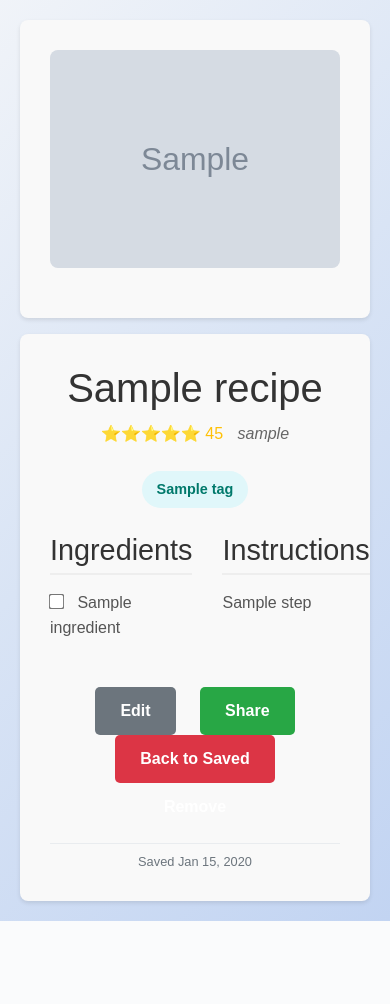
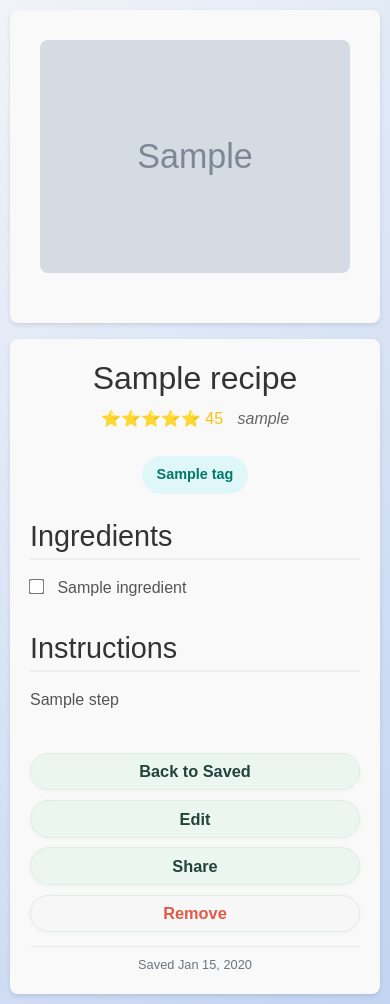
Before and after one commit to jlzlt/PantryPal, a Django app: template recipes/templates/recipes/recipe_details.html in a window 390 px wide. Shown: the part 96-1100 px from the top of the page. Before the commit the page ends 1017 px from the top, so only its background shows below. Run offline with Django 5.2, Linux system fonts and the light colour scheme; tables that the repository leaves empty hold one stand-in row (values such as "Sample post"); the template is opened without the code that fills it: values that come from a table or form of the project are taken from there, most other values are stand-ins (such as "Sample title", 1, 10 or a date in 2020); grey boxes marked "Sample" are stand-in pictures; data that the repository does not hold is empty.

Commit message:
Fixed recipe details responsiveness on different screen sizes.

```diff
--- a/recipes/static/recipes/recipe_details.css
+++ b/recipes/static/recipes/recipe_details.css
@@ -5,10 +5,12 @@
   align-items: center;
   padding: 20px;
   font-family: Arial, sans-serif;
+  width: 100%;
+  max-width: 100%;
+  overflow-x: hidden;
 }
 
 /* Image */
-
 .image-container {
   width: 100%;
   max-width: 800px;
@@ -16,6 +18,7 @@
   padding: 30px;
   border-radius: 8px;
   box-shadow: 0 2px 4px rgba(0, 0, 0, 0.1);
+  margin-bottom: 20px;
 }
 
 .recipe-details-image {
@@ -26,7 +29,6 @@
   margin-bottom: 20px;
   display: block;
   object-fit: cover;
-  display: block;
   margin-left: auto;
   margin-right: auto;
 }
@@ -39,6 +41,10 @@
   padding: 30px;
   border-radius: 8px;
   box-shadow: 0 2px 4px rgba(0, 0, 0, 0.1);
+  overflow-wrap: break-word;
+  word-wrap: break-word;
+  word-break: break-word;
+  hyphens: auto;
 }
 
 /* Title */
@@ -47,6 +53,9 @@
   color: #333;
   margin-bottom: 10px;
   text-align: center;
+  word-wrap: break-word;
+  overflow-wrap: break-word;
+  max-width: 100%;
 }
 
 /* Meta */
@@ -54,6 +63,7 @@
   text-align: center;
   margin-bottom: 20px;
   color: #666;
+  word-wrap: break-word;
 }
 
 .rating {
@@ -69,6 +79,10 @@
 .recipe-tags {
   text-align: center;
   margin-bottom: 20px;
+  display: flex;
+  flex-wrap: wrap;
+  gap: 8px;
+  justify-content: center;
 }
 
 .tag {
@@ -80,19 +94,27 @@
   margin: 5px;
   font-size: 0.9em;
   font-weight: bold;
+  white-space: nowrap;
 }
 
 /* Sections */
 .recipe-sections {
   display: flex;
-  justify-content: space-around;
+  flex-direction: column;
   gap: 30px;
   margin-bottom: 30px;
+}
+
+@media (min-width: 768px) {
+  .recipe-sections {
+    flex-direction: row;
+  }
 }
 
 .ingredients-section,
 .instructions-section {
   flex: 1;
+  min-width: 0; /* Prevents flex items from overflowing */
 }
 
 h2 {
@@ -101,12 +123,14 @@ h2 {
   margin-bottom: 15px;
   border-bottom: 2px solid #eee;
   padding-bottom: 5px;
+  word-wrap: break-word;
 }
 
 .ingredients-list,
 .instructions-list {
   list-style: none;
   padding: 0;
+  margin: 0;
 }
 
 .ingredients-list li,
@@ -114,6 +138,9 @@ h2 {
   margin-bottom: 10px;
   line-height: 1.6;
   color: #555;
+  word-wrap: break-word;
+  overflow-wrap: break-word;
+  padding-right: 10px;
 }
 
 .ingredients-list input[type="checkbox"] {
@@ -125,42 +152,45 @@ h2 {
 .button-group {
   text-align: center;
   margin-top: 20px;
+  display: flex;
+  flex-wrap: wrap;
+  gap: 10px;
+  justify-content: center;
 }
 
-.button-group button {
-  all: unset;
-  display: inline-block;
-  padding: 12px 25px;
-  border-radius: 5px;
-  font-size: 1em;
-  font-weight: bold;
-  color: white;
+/* Button Styles */
+.view-btn,
+.remove-btn {
+  border-radius: 999px;
+  font-weight: 600;
+  font-size: 1.02rem;
+  padding: 0.35rem 1.1rem;
+  background: #eaf6ef;
+  border: 1.5px solid #e0ece6;
+  box-shadow: 0 1px 4px rgba(44, 62, 80, 0.04);
+  transition: all 0.2s;
+  margin-bottom: 0.1rem;
   cursor: pointer;
-  margin: 0 10px;
-  text-align: center;
-  transition: background-color 0.3s ease;
+  color: #23423b;
+  white-space: nowrap;
 }
 
-/* Specific Buttons with increased specificity */
-.button-group button.edit-recipe-button {
-  background-color: #6c757d;
-}
-.button-group button.edit-recipe-button:hover {
-  background-color: #5a6268;
+.view-btn:hover {
+  background: #c6e7d6;
+  box-shadow: 0 2px 8px rgba(44, 62, 80, 0.08);
+  border: 1.5px solid #b2d8c7;
 }
 
-.button-group button.share-button {
-  background-color: #28a745;
-}
-.button-group button.share-button:hover {
-  background-color: #218838;
+.remove-btn {
+  background: #f7f7f7;
+  color: #e05a47;
 }
 
-.button-group button.back-button {
-  background-color: #dc3545;
-}
-.button-group button.back-button:hover {
-  background-color: #c82333;
+.remove-btn:hover {
+  background: #ffeaea;
+  color: #b13a1a;
+  box-shadow: 0 2px 8px rgba(224, 90, 71, 0.08);
+  border: 1.5px solid #f7b731;
 }
 
 .saved-timestamp {
@@ -170,4 +200,72 @@ h2 {
   padding-top: 0.5rem;
   border-top: 1px solid #e9ecef;
   text-align: center;
+  width: 100%;
 }
+
+/* Modal */
+.custom-modal-backdrop {
+  position: fixed;
+  top: 0;
+  left: 0;
+  right: 0;
+  bottom: 0;
+  background: rgba(0, 0, 0, 0.5);
+  display: flex;
+  align-items: center;
+  justify-content: center;
+  z-index: 1050;
+}
+
+.custom-modal-backdrop.d-none {
+  display: none;
+}
+
+.custom-modal {
+  background: white;
+  border-radius: 18px;
+  padding: 1.5rem;
+  max-width: 400px;
+  width: 90%;
+  box-shadow: 0 4px 20px rgba(0, 0, 0, 0.15);
+}
+
+.custom-modal-content h5 {
+  color: #23423b;
+  font-weight: 600;
+  margin-bottom: 0.75rem;
+}
+
+.custom-modal-content p {
+  color: #6c757d;
+  margin-bottom: 1.5rem;
+}
+
+/* Responsive adjustments */
+@media (max-width: 576px) {
+  .recipe-detail-container {
+    padding: 10px;
+  }
+
+  .recipe-content {
+    padding: 20px;
+  }
+
+  .recipe-title {
+    font-size: 2em;
+  }
+
+  .recipe-sections {
+    gap: 20px;
+  }
+
+  .button-group {
+    flex-direction: column;
+    width: 100%;
+  }
+
+  .view-btn,
+  .remove-btn {
+    width: 100%;
+  }
+}
--- a/recipes/templates/recipes/recipe_details.html
+++ b/recipes/templates/recipes/recipe_details.html
@@ -56,11 +56,18 @@
       </div>
     </div>
 
-    <div class="button-group">
-      <button class="edit-recipe-button">Edit</button>
-      <button class="share-button">Share</button>
-      <button class="back-button">Back to Saved</button>
-      <button class="remove-button">Remove</button>
+    <div class="button-group d-flex gap-2 justify-content-center">
+      <a href="{% url 'saved' %}" class="btn view-btn">Back to Saved</a>
+      <button class="btn view-btn">Edit</button>
+      <button class="btn view-btn">Share</button>
+      <form method="POST" action="{% url 'save_recipe' %}" class="save-recipe-form">
+        {% csrf_token %}
+        <input type="hidden" name="recipe_hash" value="{{ recipe.hash }}" />
+        <button type="submit" class="btn remove-btn" data-saved="true">
+          <span class="button-text">Remove</span>
+          <span class="spinner-border spinner-border-sm d-none" role="status" aria-hidden="true"></span>
+        </button>
+      </form>
     </div>
     <div class="saved-timestamp">
       Saved {{ saved_recipe.saved_at|date:"M d, Y" }}
@@ -72,22 +79,18 @@
 <div id="remove-confirm-modal" class="custom-modal-backdrop d-none">
   <div class="custom-modal">
     <div class="custom-modal-content">
-      <h5>Remove Recipe?</h5>
-      <p>Are you sure you want to remove this recipe from your saved list?</p>
-      <div class="d-flex gap-3 justify-content-end mt-4">
-        <button class="btn btn-filter" id="cancel-remove-btn" type="button">
-          Cancel
-        </button>
-        <button
-          class="remove-button"
-          data-recipe-hash="{{ recipe.recipe_hash }}"
-          type="button"
-        >
-          Remove
-        </button>
+      <h5>Remove Recipe</h5>
+      <p>Are you sure you want to remove this recipe from your saved recipes?</p>
+      <div class="d-flex justify-content-end gap-2">
+        <button id="cancel-remove-btn" class="btn btn-secondary">Cancel</button>
+        <button id="confirm-remove-btn" class="btn btn-danger">Remove</button>
       </div>
     </div>
   </div>
 </div>
 
-{% endblock %} {% block script %} {% endblock %}
+{% endblock %}
+
+{% block script %}
+<script type="module" src="{% static 'recipes/recipe_details.js' %}"></script>
+{% endblock %}
```
Also changed, not shown: recipes/static/recipes/recipe_details.js (added, +78 -0 lines), recipes/static/recipes/saved.js (+26 -35 lines).
